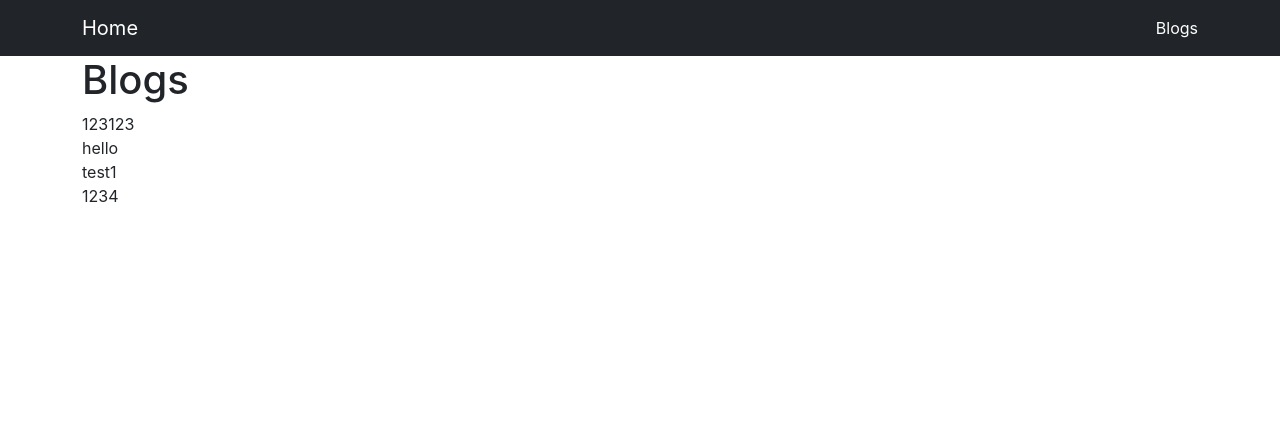
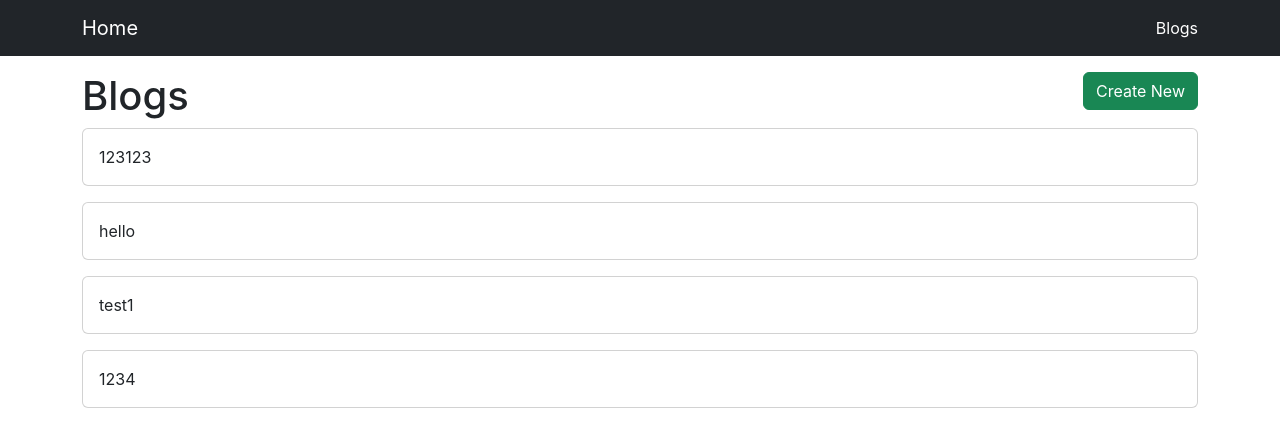
Before and after one commit to ZayneLee/react-basic1, a React (Create React App) app: page /blogs in a window 1280 px wide. Shown: the top 446 px of the page. Built offline with nearby package versions, Linux system fonts and the light colour scheme; data requests are answered from the project's data file.

Commit message:
생성 버튼

```diff
--- a/package.json
+++ b/package.json
@@ -8,6 +8,7 @@
     "@testing-library/user-event": "^13.5.0",
     "axios": "^1.2.1",
     "json-server": "^0.17.1",
+    "prop-types": "^15.8.1",
     "react": "^18.2.0",
     "react-dom": "^18.2.0",
     "react-router-dom": "^5.3.4",
--- a/src/App.js
+++ b/src/App.js
@@ -6,7 +6,7 @@
   return (
     <Router>
       <NavBar />
-      <div className="container">
+      <div className="container mt-3">
         <Switch>
           {routes.map((route) => {
             return (
--- /dev/null
+++ b/src/components/Card.js
@@ -0,0 +1,25 @@
+import propTypes from "prop-types";
+
+const Card = ({ title, children }) => {
+  return (
+    <div className="card mb-3">
+      <div className="card-body">
+        <div className="d-flex justify-content-between">
+          <div>{title}</div>
+          {children && <div>{children}</div>}
+        </div>
+      </div>
+    </div>
+  );
+};
+
+Card.propTypes = {
+  title: propTypes.string.isRequired,
+  children: propTypes.element,
+};
+
+Card.defaultProps = {
+  children: null,
+};
+
+export default Card;
--- a/src/pages/ListPage.js
+++ b/src/pages/ListPage.js
@@ -1,5 +1,7 @@
 import axios from "axios";
 import { useEffect, useState } from "react";
+import { Link } from "react-router-dom";
+import Card from "../components/Card";
 
 const ListPage = () => {
   const [posts, setPosts] = useState([]);
@@ -15,9 +17,16 @@
 
   return (
     <div>
-      <h1>Blogs</h1>
+      <div className="d-flex justify-content-between">
+        <h1>Blogs</h1>
+        <div>
+          <Link to="/blogs/create" className="btn btn-success">
+            Create New
+          </Link>
+        </div>
+      </div>
       {posts.map((post) => {
-        return <div key={post.id}>{post.title}</div>;
+        return <Card key={post.id} title={post.title} />;
       })}
     </div>
   );
```
Also changed, not shown: 1 other file (tests, documents, lock files or other folders).
